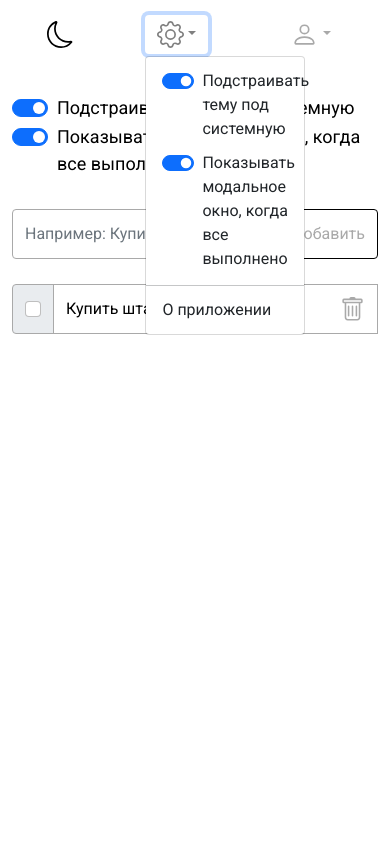
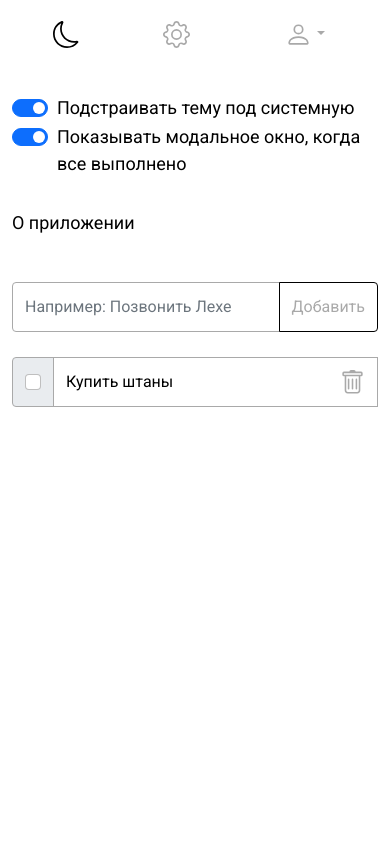
Before and after one commit to korotkir/ToDo, a React (Create React App) app: page / in a window 390 px wide. Both pictures are taken after a click on the icon 170 px from the left and 34 px from the top of the page. Shown: the top 844 px of the page. Built offline with nearby package versions, Linux system fonts and the light colour scheme.

Commit message:
realised status bar for mobile

```diff
--- a/src/todo/About/About.js
+++ b/src/todo/About/About.js
@@ -2,7 +2,6 @@ import React from "react"
 import { Modal, Button } from 'react-bootstrap';
 
 class About extends React.Component {
-
  render() {
   return(
    <Modal
@@ -17,14 +16,14 @@ class About extends React.Component {
       О приложении
      </Modal.Title>
     </Modal.Header>
-    <Modal.Body className="modalBody" style={ {'fontSize': '22px'} }>
+    <Modal.Body className="modalBody" style={ {'fontSize': '16px'} }>
      <p>Данное приложение разработано мной для изучения концепций ReactJS.
       На данный момент реализована только Frontend часть.</p>
      <p>Создано в 2021 - 2022г.</p>
      <p align="right">- korotkir -</p>
     </Modal.Body>
     <Modal.Footer style={ {'justifyContent': 'center'} }>
-     <Button onClick={this.props.onHide} size="lg" variant="success">Закрыть</Button>
+     <Button onClick={this.props.onHide} size="lg" variant="secondary">Закрыть</Button>
     </Modal.Footer>
    </Modal>
   )
--- a/src/todo/SettingsBar/SettingsBar.js
+++ b/src/todo/SettingsBar/SettingsBar.js
@@ -4,17 +4,22 @@ import {Form} from 'react-bootstrap'
 
 function SettingsBar(props)  {
 
+    let cls = [styles.SettingsBar]
+
+    if (props.status) {
+      cls.push(styles.status)
+    }
 
     return (
-      <div className={styles.SettingsBar}>
+      <div className={cls.join(' ')}>
           <Form>
             <Form.Check
               type="switch"
               id="custom-switch"
               onChange={props.themeSwitch}
               label="Подстраивать тему под системную"
-              defaultChecked
               checked={props.themeChecked}
+              data-size="lg"
             />
           </Form>
 
@@ -24,10 +29,10 @@ function SettingsBar(props)  {
               id="custom-switch"
               onChange={props.modalSwitch}
               label="Показывать модальное окно, когда все выполнено"
-              defaultChecked
               checked={props.modalChecked}
             />
           </Form>
+        <p onClick={props.about}>О приложении</p>
       </div>
     )
 }
--- a/src/todo/SettingsBar/SettingsBar.module.css
+++ b/src/todo/SettingsBar/SettingsBar.module.css
@@ -1,5 +1,5 @@
 .SettingsBar {
-  display: flex;
+  display: none;
   flex-direction: column;
   justify-content: start;
   width: 100%;
@@ -7,4 +7,12 @@
   font-size: 18px;
 }
 
+.status {
+  display: flex;
+}
+
+.SettingsBar > p {
+  margin-top: 30px;
+}
+
 /*# sourceMappingURL=SettingsBar.module.css.map */
--- a/src/todo/SettingsBar/SettingsBar.module.sass
+++ b/src/todo/SettingsBar/SettingsBar.module.sass
@@ -1,7 +1,13 @@
 .SettingsBar
-  display: flex
+  display: none
   flex-direction: column
   justify-content: start
   width: 100%
   padding: 30px 0
   font-size: 18px
+
+.status
+  display: flex
+
+.SettingsBar > p
+  margin-top: 30px
--- a/src/todo/TodoHeader/StatusBar/StatusBar.js
+++ b/src/todo/TodoHeader/StatusBar/StatusBar.js
@@ -10,6 +10,7 @@ import styles from './StatusBar.module.css'
 
 
 class StatusBar extends React.Component {
+
   render() {
    const cls = [
      styles.StatusBar,
@@ -18,12 +19,16 @@ class StatusBar extends React.Component {
 
   let size = '27'
   let theme = this.props.theme === 'light' ? 'light' : 'dark'
+
+
    return (
        <ul className={cls.join(' ')}>
          <li><Moon className="moon" size={size} onClick={this.props.themeToggler}/></li>
 
-
-         <Dropdown>
+         {
+           window.innerWidth <= 768
+            ? <li><Gear className="gear" size={size} onClick={this.props.adaptiveSettings}/></li>
+             : <Dropdown>
                <Dropdown.Toggle variant="custom" className="gear">
                  <li><Gear size={size}/></li>
                </Dropdown.Toggle>
@@ -36,7 +41,6 @@ class StatusBar extends React.Component {
                        id="custom-switch"
                        onChange={this.props.themeSwitch}
                        label="Подстраивать тему под системную"
-                   defaultChecked
                        checked={this.props.themeChecked}
                      />
                    </Form>
@@ -49,7 +53,6 @@ class StatusBar extends React.Component {
                        id="custom-switch"
                        onChange={this.props.modalSwitch}
                        label="Показывать модальное окно, когда все выполнено"
-                   defaultChecked
                        checked={this.props.modalChecked}
                      />
                    </Form>
@@ -58,6 +61,8 @@ class StatusBar extends React.Component {
                  <Dropdown.Item onClick={this.props.about}>О приложении</Dropdown.Item>
                </Dropdown.Menu>
              </Dropdown>
+
+         }
 
          <Dropdown>
            <Dropdown.Toggle variant="custom" className="person">
--- a/src/todo/TodoHeader/TodoHeader.js
+++ b/src/todo/TodoHeader/TodoHeader.js
@@ -1,4 +1,4 @@
-import React from 'react'
+import React, {useState} from 'react'
 import NewItem from './NewItem/NewItem'
 import StatusBar from './StatusBar/StatusBar'
 import styles from './TodoHeader.module.css'
@@ -6,6 +6,13 @@ import SettingsBar from '../SettingsBar/SettingsBar'
 
 
 const  TodoHeader = props => {
+  const [status, setStatus] = useState()
+
+  function adaptiveSettings() {
+    const switcher = status
+    setStatus(!switcher)
+  }
+
   return (
     <div className={styles.TodoHeader}>
       <StatusBar
@@ -16,10 +23,15 @@ const  TodoHeader = props => {
         modalSwitch={props.modalSwitch}
         modalChecked={props.modalChecked}
         about={props.about}
+        adaptiveSettings={adaptiveSettings}
       />
       <SettingsBar
         themeSwitch={props.themeSwitch}
         themeChecked={props.themeChecked}
+        modalSwitch={props.modalSwitch}
+        modalChecked={props.modalChecked}
+        about={props.about}
+        status={status}
       />
       <NewItem
         submit={props.submit}
```
Also changed, not shown: 1 other file (tests, documents, lock files or other folders). Lines whose indentation alone changed are shown as unchanged.
